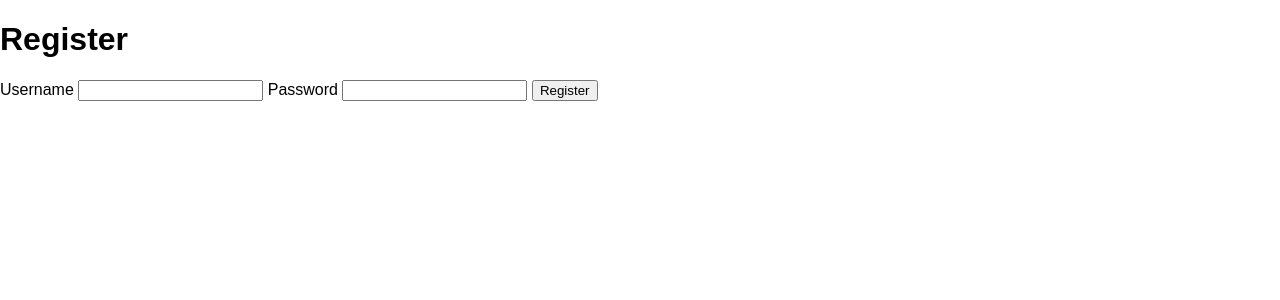
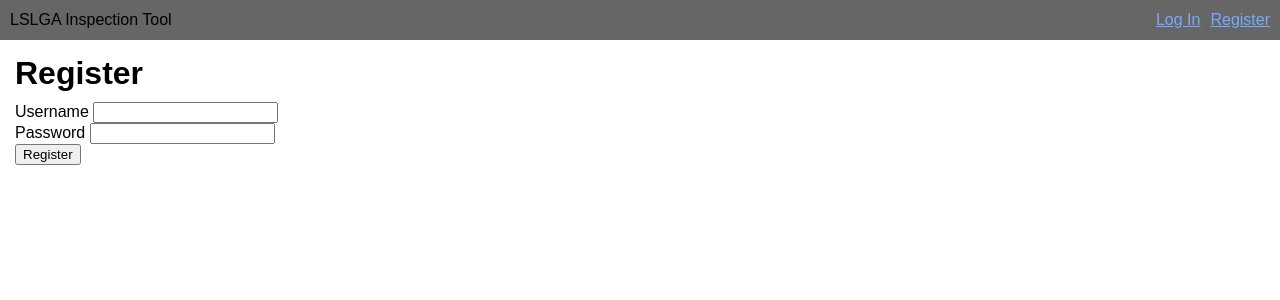
Before and after one commit to ver09934/lslga-inspect, a Flask app: page /user/register in a window 1280 px wide. Shown: the top 300 px of the page. Run offline with Flask 2, Linux system fonts and the light colour scheme.

Commit message:
Convert old templates to inherit from base

```diff
--- a/lslga_inspect/__init__.py
+++ b/lslga_inspect/__init__.py
@@ -36,4 +36,6 @@ def create_app():
 # TODO: Figure out how to use base templates in Jinja
 # TODO: Transfer ownership to legacysurvey as requested by Dr. Moustakas
 # TODO: Add docstrings
-# NOTE: Should figure out a better way to do things than returning None and HTTP errors
+# TODO: Figure out a better way to do things than returning None and HTTP errors
+# TODO: Make drawing look better by sampling larger and downscaling?
+# https://stackoverflow.com/questions/16640338/python3-pil-pillow-draw-pieslice-bad-arc
--- a/lslga_inspect/inspect.py
+++ b/lslga_inspect/inspect.py
@@ -18,11 +18,11 @@ catalog_pretty_strings = {
 }
 
 @bp.route('/')
-def index():
-    return redirect(url_for('.inspect'))
+def tmp_function():
+    return redirect(url_for('.index'))
 
 @bp.route('/inspect')
-def inspect():
+def index():
     return render_template('catalog-list.html', pretty_strings=catalog_pretty_strings)
 
 @bp.route('/inspect/<string:catalog_raw>')
--- a/lslga_inspect/static/style.css
+++ b/lslga_inspect/static/style.css
@@ -1,34 +1,46 @@
 /* --- Main --- */
+
+/*
+Padding orders:
+- top right bottom left
+- top right/left bottom
+- top/bottom right/left
+- top/bottom/right/left
+*/
+
+/* For visualization */
+
+/*
+* {
+    border: 1px solid black;
+}
+*/
 
 html, body {
     position: relative;
     margin: 0px;
     padding: 0px;
+
+    /* color: #E0E0E0;
+    background-color: #333333; */
     font-family: sans-serif;
-    font-weight: 300;
 }
 
 #main {
     margin: 0px;
-    margin-top: 50px;
-    padding: 0px;
+    margin-top: 40px; /* This is very empirical */
+    padding: 15px 15px 15px 15px;
+    /* border: 2px solid #00ff00; */
 }
 
-  #content-container-center {
-    text-align: center;
-    margin: 0px;
-    padding: 0px 15px 15px 15px; /* top right bottom left */
-  }
-
-  #content-container {
-    margin: 0px;
-    padding: 0px 15px 15px 15px;
+a {
+    color: #75aaff
 }
 
 /* --- Navbar --- */
 
 nav {
-    background-color: #555555;
+    background-color: #666666;
     position: fixed;
     width: 100%;
     z-index: 1;
@@ -36,81 +48,37 @@ html, body {
 }
 
 nav ul {
-    padding-left: 0px; /* Justify to the left of the navbar */
+    padding-left: 0px;
     display: inline;
-    line-height: 50px;
+    line-height: 40px;
 }
 
 nav li {
     display: inline-block;
     position: relative;
+    padding: 0px 0px 0px 10px;
+    color: #000000;
+}
+
+.floatright {
+    float: right;
+    padding: 0px 10px 0px 0px;
 }
 
 nav a {
-    color: #ffffff;
-    text-decoration: none;
-    padding: 8px 18px;
-    font-weight: 400;
+    color: #77aaff;
+    padding: 0px;
+    margin: 0px;
+    text-decoration: underline;
 }
 
 nav a:hover {
-    color: #8e8e8e;
+    color: #5588dd;
 }
 
 /* --- Titles and Subtitles --- */
 
-  /*
 .title {
-    font-weight: 400;
-    width: 100%;
-    background-color: #bbb;
-    padding: 30px 0px;
-    text-align: center;
+    padding: 0px 0px 10px 0px;
     margin: 0px;
 }
-
-  .subtitle {
-    font-weight: 300;
-    background-color: #3a3b60;
-    padding: 15px;
-    color: #fff;
-    border-radius: 5px;
-    text-align: center;
-    margin: 20px 0px;
-  }
-
-  .title-simple {
-    font-weight: 400;
-  }
-
-  .subtitle-simple {
-    font-weight: 300;
-  }
-
-  .title-simple.center {
-    text-align: center;
-  }
-
-  .subtitle-simple.center {
-    text-align: center;
-  }
-  */
-
-/*
-body {
-    color: #E0E0E0;
-    background-color: #333333;
-    font-family: sans-serif;
-}
-.img-center {
-    display: block;
-    margin: auto;
-}
-.text-center {
-    text-align: center;
-    padding: 10px;
-}
-a {
-    color: #75aaff;
-}
-*/
--- a/lslga_inspect/templates/base.html
+++ b/lslga_inspect/templates/base.html
@@ -5,73 +5,27 @@
         <link rel="stylesheet" href="{{ url_for('static', filename='style.css') }}">
     </head>
     <body>
-
         <nav>
-            <h1>Flaskr</h1>
             <ul>
-
-                <!-- TODO: Use span tag here? (See flaskr) -->
-
+                <li>LSLGA Inspection Tool</li>
+                <!-- <li><a href="">Dummy</a></li> -->
                 {% if g.user %}
-                    <li>{{ g.user['username'] }}</li>
-                    <li><a href="{{ url_for('auth.logout') }}">Log Out</a></li>
+                    <li class="floatright">{{ g.user['username'] }}</li>
+                    <li class="floatright"><a href="{{ url_for('user.logout') }}">Log Out</a></li>
                 {% else %}
-                    <li><a href="{{ url_for('auth.register') }}">Register</a></li>
-                    <li><a href="{{ url_for('auth.login') }}">Log In</a></li>
+                    <li class="floatright"><a href="{{ url_for('user.register') }}">Register</a></li>
+                    <li class="floatright"><a href="{{ url_for('user.login') }}">Log In</a></li>
                 {% endif %}
             </ul>
         </nav>
+        <div id="main">
 
-        <section class="content">
-            <header>
-            {% block header %}{% endblock %}
-            </header>
             {% for message in get_flashed_messages() %}
-            <div class="flash">{{ message }}</div>
+                <div class="flash">{{ message }}</div>
             {% endfor %}
+
             {% block content %}{% endblock %}
-        </section>
 
+        </div>
     </body>
 </html>
-
-<!-- =============================================================================================== -->
-
-<!DOCTYPE html>
-<html>
-    <head>
-        <title>Index Page</title>
-        <link rel="stylesheet" href="{{ url_for('static', filename='style.css') }}">
-    </head>
-    <body>
-        <h1>{{ info['GALAXY'] }}</h1>
-        <b>PGC:</b> {{ info['PGC'] }} <br/>
-        <b>RA:</b> {{ '{:.6f}'.format(info['RA'], 6) }}<br/>
-        <b>DEC:</b> {{ '{:.6f}'.format(info['DEC'], 6) }}<br/>
-        <b>PA:</b> {{ '{:.1f} deg'.format(info['PA'], 1) }}<br/>
-        <b>D(25):</b> {{ '{:.3f} arcmin'.format(info['D25'], 3) }}<br/>
-        <b>B/A:</b> {{ '{:.2f}'.format(info['BA'], 2) }}<br/>
-        <b>Type: </b> {{ info['TYPE'] }}<br/>
-        <b>Redshift:</b> {{ '{:.4f}'.format(info['Z']) }}<br/>
-
-        <p></p>
-
-        <img src="{{ url_for('image.lslga', id=id, layer='dr8', annotation='Data')|safe }}"></img>
-        <img src="{{ url_for('image.lslga', id=id, layer='dr8-model', annotation='Model')|safe }}"></img>
-        <img src="{{ url_for('image.lslga', id=id, layer='dr8-resid', annotation='Residual')|safe }}"></img>
-
-        <!--
-        <img src="/lslga?id={{rand}}&layer=dr8&annotation=Data"></img>
-        <img src="/lslga?id={{rand}}&layer=dr8-model&annotation=Model"></img>
-        <img src="/lslga?id={{rand}}&layer=dr8-resid&annotation=Residual"></img>
-        -->
-
-        <p></p>
-
-        <a href="{{ url_for('inspect.inspect_catalog', catalog_raw=catalog_raw) }}">[New {{catalog_pretty}} galaxy]</a>
-        <br/>
-        <a href="{{viewer_link|safe}}" target="_blank">[Inspect in Viewer]</a>
-        <br/>
-        <a href="{{ url_for('inspect.inspect') }}">[Back to catalog list]</a>
-    </body>
-</html>
--- a/lslga_inspect/templates/user.html
+++ b/lslga_inspect/templates/user.html
@@ -1,35 +1,30 @@
-<!DOCTYPE html>
-<html>
-    <head>
-        <title>Index Page</title>
-        <link rel="stylesheet" href="{{ url_for('static', filename='style.css') }}">
-    </head>
-    <body>
+{% extends 'base.html' %}
 
-        {% for message in get_flashed_messages() %}
-            <div class="flash">{{ message }}</div>
-        {% endfor %}
+{% block title %}
+    {% if action == "register" %}
+        Register
+    {% elif action == "login" %}
+        Log In
+    {% endif %}
+{% endblock %}
 
+{% block content %}
     {% if action == "register" %}
-            <h1>Register</h1>
+        <h1 class="title">Register</h1>
     {% elif action == "login" %}
-            <h1>Log In</h1>
+        <h1 class="title">Log In</h1>
     {% endif %}
-
-        <!-- Pro HTML Tips: How to add space to your page -->
-        <p></p>
-
     <form method="post">
         <label for="username">Username</label>
         <input name="username" id="username" required>
+        <br/> <!-- TODO -->
         <label for="password">Password</label>
         <input type="password" name="password" id="password" required>
+        <br/> <!-- TODO -->
         {% if action == "register" %}
             <input type="submit" value="Register">
         {% elif action == "login" %}
             <input type="submit" value="Log In">
         {% endif %}
     </form>
-
-    </body>
-</html>
+{% endblock %}
--- a/lslga_inspect/user.py
+++ b/lslga_inspect/user.py
@@ -61,7 +61,6 @@ def login():
             return redirect(url_for('inspect.index'))
 
         flash(error)
-        flash('This is another error I just made.')
 
     return render_template('user.html', action="login")
 
@@ -78,7 +77,7 @@ def load_logged_in_user():
 @bp.route('/logout')
 def logout():
     session.clear()
-    return redirect(url_for('index'))
+    return redirect(url_for('inspect.index'))
 
 def login_required(view):
     @functools.wraps(view)
```
Also changed, not shown: lslga_inspect/templates/catalog-list.html (+7 -10 lines), lslga_inspect/templates/inspect.html (+8 -17 lines). Lines whose indentation alone changed are shown as unchanged.
